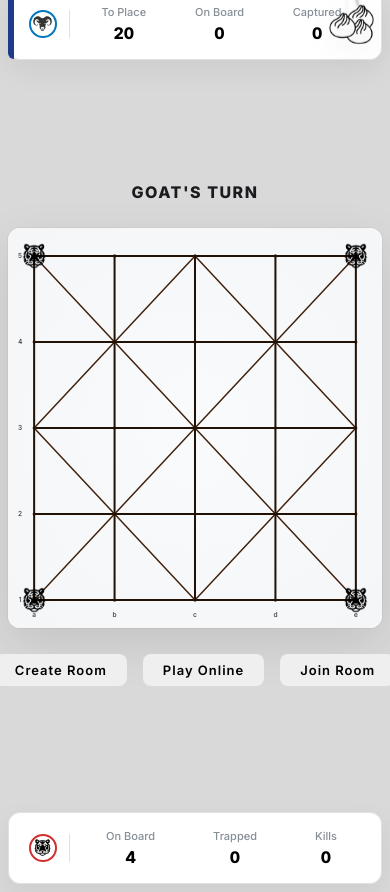
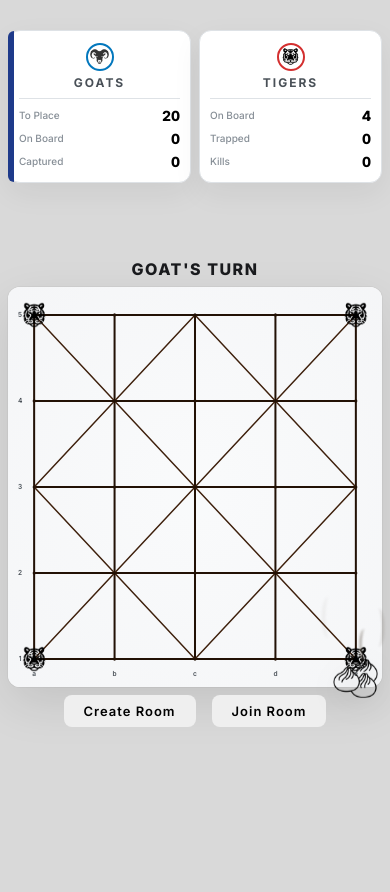
Before and after one commit to bishalzy/bagchal, a plain HTML site: page index.html in a window 390 px wide. Shown: the part 54-946 px from the top of the page. After the commit the page ends 853 px from the top, so only its background shows below. Drawn offline with Linux system fonts and the light colour scheme.

Commit message:
chore: made mobile responsive

```diff
--- a/index.html
+++ b/index.html
@@ -1,17 +1,12 @@
 <!doctype html>
 <html lang="en">
+
 <head>
   <meta charset="UTF-8" />
   <meta name="viewport" content="width=device-width, initial-scale=1.0" />
-    <meta
-      name="description"
-      content="Baghchal - Traditional Nepali Strategy Board Game. Play Tigers vs Goats."
-    />
+  <meta name="description" content="Baghchal - Traditional Nepali Strategy Board Game. Play Tigers vs Goats." />
   <link rel="preconnect" href="https://fonts.googleapis.com" />
-    <link
-      href="https://fonts.googleapis.com/css2?family=Inter:wght@400;500;600;700;800&display=swap"
-      rel="stylesheet"
-    />
+  <link href="https://fonts.googleapis.com/css2?family=Inter:wght@400;500;600;700;800&display=swap" rel="stylesheet" />
   <link rel="stylesheet" href="style.css" />
   <title>Baghchal</title>
 </head>
@@ -23,13 +18,8 @@
       <div class="header-title">
         <h1>BAGHCHAL</h1>
       </div>
-        <a
-          href="https://en.wikipedia.org/wiki/Bagh-chal"
-          target="_blank"
-          class="btn btn-restart"
-          style="text-decoration: none"
-          >What is bagchal?</a
-        >
+      <a href="https://en.wikipedia.org/wiki/Bagh-chal" target="_blank" class="btn btn-restart"
+        style="text-decoration: none">What is bagchal?</a>
     </header>
 
     <!-- Main Game Area -->
@@ -52,9 +42,7 @@
             </div>
             <div class="stat">
               <span class="stat-label">Captured</span>
-                <span class="stat-value stat-value-danger" id="goatsCaptured"
-                  >0</span
-                >
+              <span class="stat-value stat-value-danger" id="goatsCaptured">0</span>
             </div>
           </div>
         </aside>
@@ -76,15 +64,11 @@
             </div>
             <div class="stat">
               <span class="stat-label">Trapped</span>
-                <span class="stat-value stat-value-warn" id="tigersTrapped"
-                  >0</span
-                >
+              <span class="stat-value stat-value-warn" id="tigersTrapped">0</span>
             </div>
             <div class="stat">
               <span class="stat-label">Kills</span>
-                <span class="stat-value stat-value-danger" id="tigerKills"
-                  >0</span
-                >
+              <span class="stat-value stat-value-danger" id="tigerKills">0</span>
             </div>
           </div>
         </aside>
@@ -102,9 +86,10 @@
         <!-- Action Buttons -->
         <div class="board-actions">
           <button class="btn btn-action">Create Room</button>
-            <button class="btn btn-action btn-action-primary">
+          <!-- <button class="btn btn-action btn-action-primary">
               Play Online
-            </button>
+            </button> -->
+          <!-- this is a future implementation -->
           <button class="btn btn-action">Join Room</button>
         </div>
         <!-- Game Over Overlay -->
@@ -122,29 +107,15 @@
           <div class="replay-content">
             <span class="replay-badge">REPLAY</span>
             <div class="replay-nav">
-                <button
-                  class="replay-step-btn"
-                  id="replayPrevBtn"
-                  type="button"
-                  aria-label="Previous move"
-                >
+              <button class="replay-step-btn" id="replayPrevBtn" type="button" aria-label="Previous move">
                 ←
               </button>
-                <span class="replay-position" id="replayPosition"
-                  >Move 0 / 0</span
-                >
-                <button
-                  class="replay-step-btn"
-                  id="replayNextBtn"
-                  type="button"
-                  aria-label="Next move"
-                >
+              <span class="replay-position" id="replayPosition">Move 0 / 0</span>
+              <button class="replay-step-btn" id="replayNextBtn" type="button" aria-label="Next move">
                 →
               </button>
             </div>
-              <span class="replay-hint" id="replayHint"
-                >Space or board click to resume</span
-              >
+            <span class="replay-hint" id="replayHint">Space or board click to resume</span>
           </div>
         </div>
       </div>
@@ -155,21 +126,14 @@
           <div class="panel-log">
             <div class="panel-log-header">Move History</div>
             <div class="panel-log-scroll" id="moveLog">
-                <span class="log-entry log-system"
-                  >Game started. Goat places first.</span
-                >
+              <span class="log-entry log-system">Game started. Goat places first.</span>
             </div>
           </div>
         </aside>
       </div>
     </main>
     <!-- Buy Me a Momo Widget -->
-      <a
-        href="https://buymemomo.com/bishalzy"
-        target="_blank"
-        class="momo-container"
-        aria-label="Buy Me a Momo"
-      >
+    <a href="https://buymemomo.com/bishalzy" target="_blank" class="momo-container" aria-label="Buy Me a Momo">
       <div class="momo-tooltip">Buy Me Some Momo :)</div>
       <div class="momo-steam-container">
         <span class="steam steam-1"></span>
@@ -183,4 +147,5 @@
 
   <script type="module" src="js/main.js"></script>
 </body>
+
 </html>
--- a/style.css
+++ b/style.css
@@ -821,7 +821,7 @@ body {
     .replay-bar {
         position: static;
         transform: none;
-        margin: 10px 0;
+        margin: 0;
     }
 
     .replay-bar {
@@ -841,10 +841,6 @@ body {
         max-width: 600px;
     }
 
-    .btn-replay-launch {
-        max-width: 640px;
-        order: 2;
-    }
 
     .board-wrapper {
         height: auto;
@@ -852,44 +848,60 @@ body {
     }
 
     .scores-col {
-        display: contents;
+        display: grid;
+        grid-template-columns: 1fr 1fr;
+        gap: 12px;
+        width: 100%;
+        max-width: 600px;
+        order: 1;
     }
 
     .desktop-only {
         display: none !important;
     }
 
-    #panelBakhra {
-        order: 1;
+    .board-container {
+        order: 2;
     }
 
-    .board-container {
-        order: 3;
+    #panelBakhra {
+        grid-column: 1;
+        grid-row: 1;
     }
 
     #panelBagh {
-        order: 4;
+        grid-column: 2;
+        grid-row: 1;
+    }
+
+    .btn-replay-launch {
+        grid-column: 1 / -1;
+        grid-row: 2;
+        max-width: 100%;
+        margin-top: 4px;
     }
 
     .panel {
         width: 100%;
-        max-width: 640px;
-        /* Match board size */
-        flex-direction: row;
+        max-width: 100%;
+        flex-direction: column;
         align-items: center;
-        padding: 16px 20px;
+        padding: 16px 12px;
     }
 
     .panel-header {
-        margin-bottom: 0;
-        margin-right: 20px;
-        padding-bottom: 0;
-        border-bottom: none;
-        border-right: 1px solid var(--border);
-        padding-right: 20px;
+        flex-direction: column;
+        justify-content: center;
+        margin-bottom: 12px;
+        margin-right: 0;
+        padding-bottom: 12px;
+        border-bottom: 1px solid var(--border);
+        border-right: none;
+        padding-right: 0;
+        width: 100%;
+        gap: 6px;
     }
 
-    /* Move both active bars to left on mobile layout for consistency */
     .panel-right::before {
         left: -1px;
         right: auto;
@@ -897,46 +909,53 @@ body {
     }
 
     .panel .stat-grid {
-        flex-direction: row;
-        gap: 20px;
-        flex: 1;
-        justify-content: space-around;
+        flex-direction: column;
+        gap: 10px;
+        width: 100%;
     }
 
     .stat {
-        flex-direction: column;
-        gap: 4px;
-        text-align: center;
+        flex-direction: row;
+        justify-content: space-between;
+        width: 100%;
+        text-align: left;
     }
 
     .panel-log {
         display: none;
     }
-
-    /* Hide logs on mobile to preserve vertical space */
 }
 
 @media (max-width: 500px) {
     .panel-header h2 {
-        display: none;
+        display: block;
+        font-size: 12px;
     }
 
-    /* Hide text, keep icon */
     .panel-header {
-        margin-right: 12px;
-        padding-right: 12px;
+        margin-bottom: 8px;
+        padding-bottom: 8px;
+        gap: 4px;
+    }
+
+    .panel {
+        padding: 12px 10px;
     }
 
     .panel .stat-grid {
-        gap: 10px;
+        gap: 6px;
+    }
+
+    .scores-col {
+        gap: 8px;
     }
 
     .stat-label {
-        font-size: 11px;
+        font-size: 10px;
     }
 
     .stat-value {
-        font-size: 16px;
+        font-size: 14px;
     }
 
     .header {
@@ -944,15 +963,19 @@ body {
     }
 
     .game-area {
-        padding: 8px;
+        padding: 50px 8px 16px 8px;
+        gap: 16px;
     }
 
-    /* Scale down Momo for mobile and reposition to top right */
+    .board-container {
+        gap: 8px;
+    }
+
     .momo-container {
-        bottom: auto;
-        top: 65px;
+        bottom: 80px;
+        top: auto;
         left: auto;
-        right: 16px;
+        right: 12px;
     }
 
     .momo-img {
@@ -976,7 +999,6 @@ body {
     .momo-tooltip::after {
         left: auto;
         right: 22px;
-        /* Center of the smaller 45px image */
         transform: translateX(50%);
         border-width: 5px;
     }
```
Lines whose indentation alone changed are shown as unchanged.
